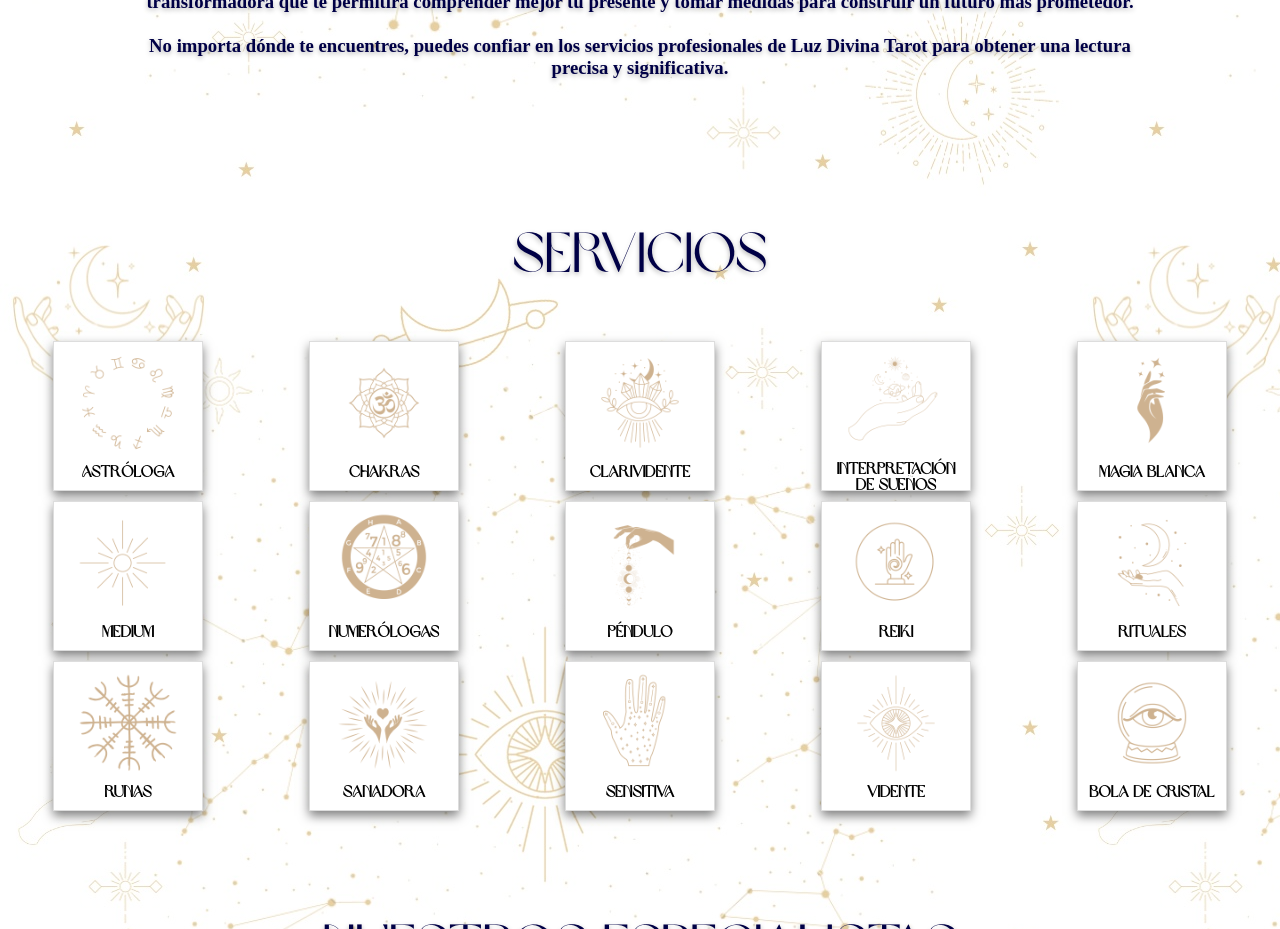
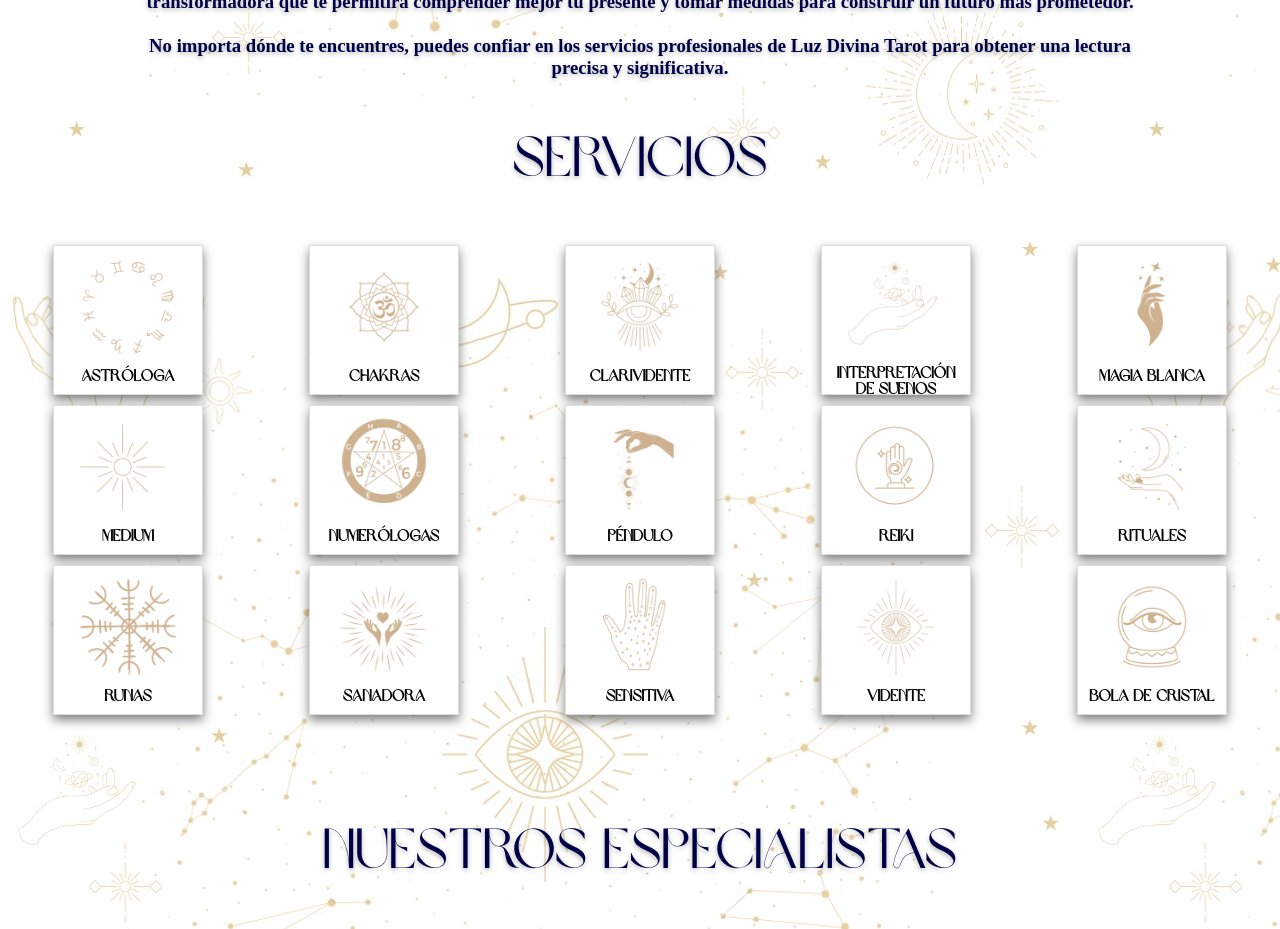
Before and after one commit to melinareynoso/exo-ld, a React (Create React App) app: page / in a window 1280 px wide. Shown: the part 1940-2869 px from the top of the page. Built offline with nearby package versions, Linux system fonts and the light colour scheme; a web font is replaced by a local one.

Commit message:
saco padding top a titulo servicios

```diff
--- a/src/Components/Servicios/Servicios.jsx
+++ b/src/Components/Servicios/Servicios.jsx
@@ -19,7 +19,7 @@ import vidente from "./imgserv/vidente.png";
 export default function Servicios() {
     return (
         <section id="Servicios">
-            <h2>Servicios</h2>
+            <h2 id="titleservicios">Servicios</h2>
 
         <div id="contenedorserv">
             <div id="miniservicio">
--- a/src/Components/Servicios/styles.css
+++ b/src/Components/Servicios/styles.css
@@ -4,6 +4,10 @@
   width: 100%;
   font-family: 'Brown Sugar', sans-serif;
   text-align: center;
+}
+
+#titleservicios{
+  padding-top: 0;
 }
 
 a{
```
